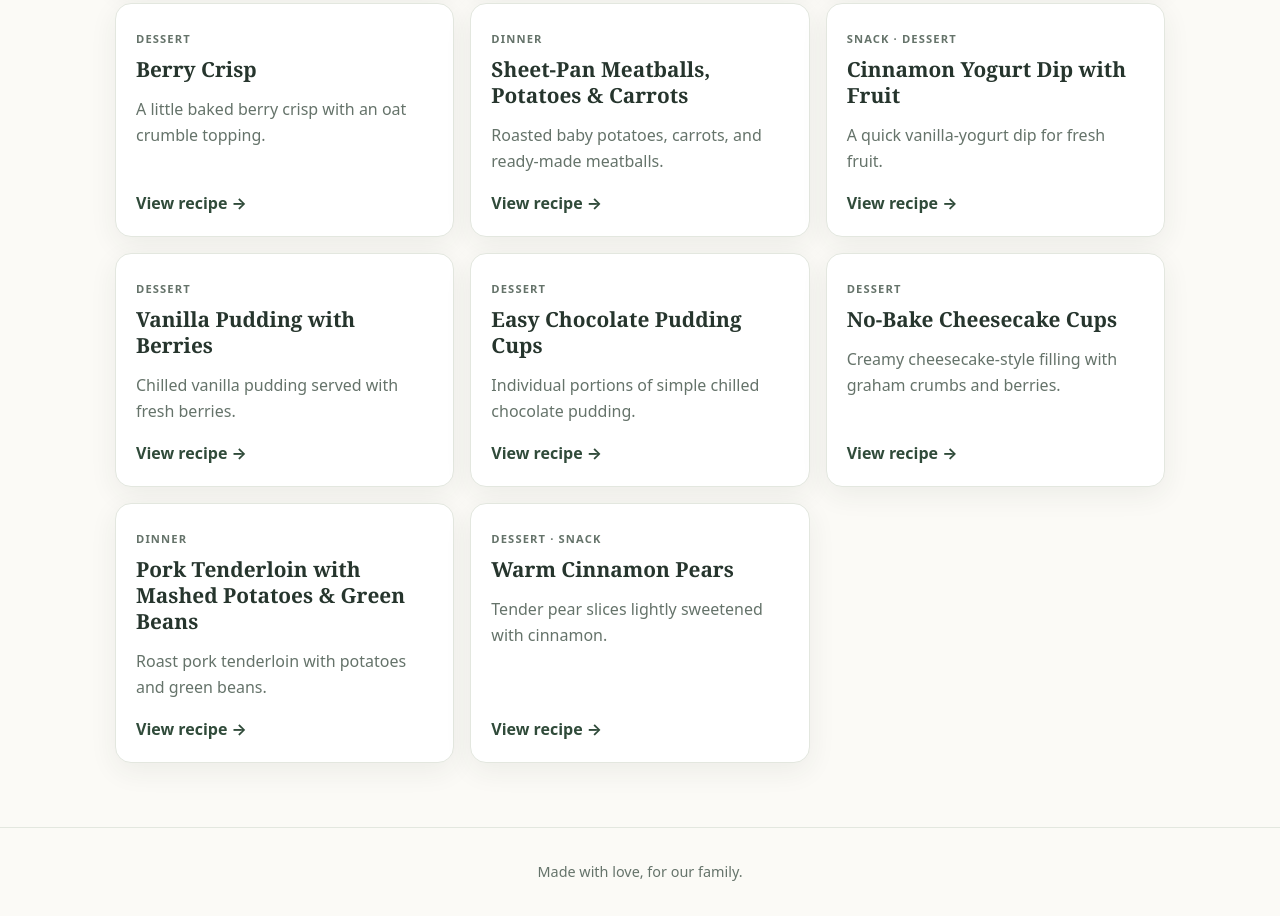
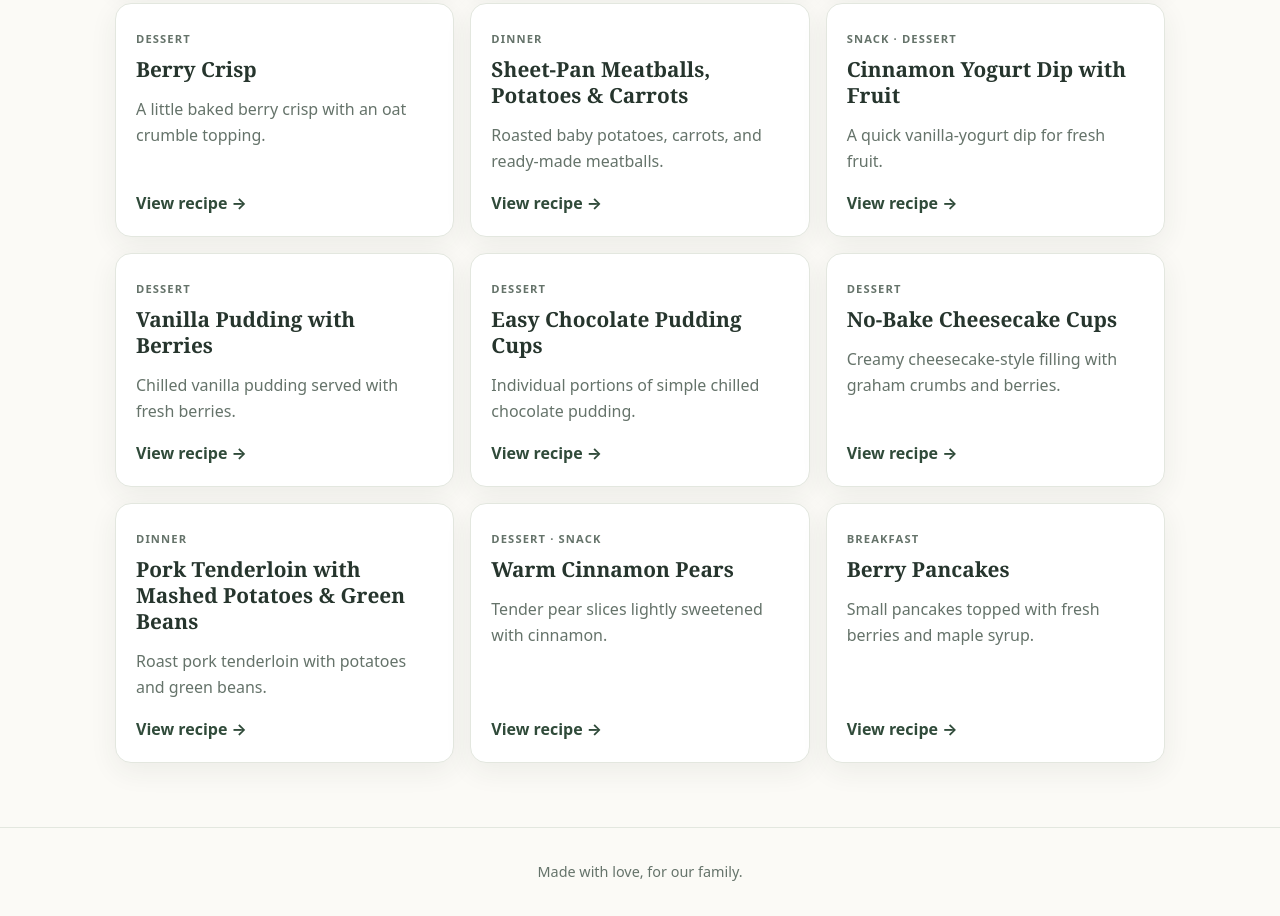
Before and after one commit to kmb1859/Recipe-Book, a plain HTML site: page index.html in a window 1280 px wide. Shown: the part 4098-5014 px from the top of the page. Drawn offline with Linux system fonts and the light colour scheme.

Commit message:
Add berry pancakes to recipe index

```diff
--- a/index.html
+++ b/index.html
@@ -50,4 +50,5 @@
 <article class="recipe-card" data-category="dessert"><p class="card-category">Dessert</p><h3>No-Bake Cheesecake Cups</h3><p>Creamy cheesecake-style filling with graham crumbs and berries.</p><a href="recipes/no-bake-cheesecake-cups/">View recipe →</a></article>
 <article class="recipe-card" data-category="dinner"><p class="card-category">Dinner</p><h3>Pork Tenderloin with Mashed Potatoes & Green Beans</h3><p>Roast pork tenderloin with potatoes and green beans.</p><a href="recipes/pork-tenderloin-mashed-potatoes-green-beans/">View recipe →</a></article>
 <article class="recipe-card" data-category="dessert"><p class="card-category">Dessert · Snack</p><h3>Warm Cinnamon Pears</h3><p>Tender pear slices lightly sweetened with cinnamon.</p><a href="recipes/warm-cinnamon-pears/">View recipe →</a></article>
+<article class="recipe-card" data-category="breakfast"><p class="card-category">Breakfast</p><h3>Berry Pancakes</h3><p>Small pancakes topped with fresh berries and maple syrup.</p><a href="recipes/berry-pancakes/">View recipe →</a></article>
 </div></section></main><footer class="site-footer">Made with love, for our family.</footer><script src="site.js"></script></body></html>
```
